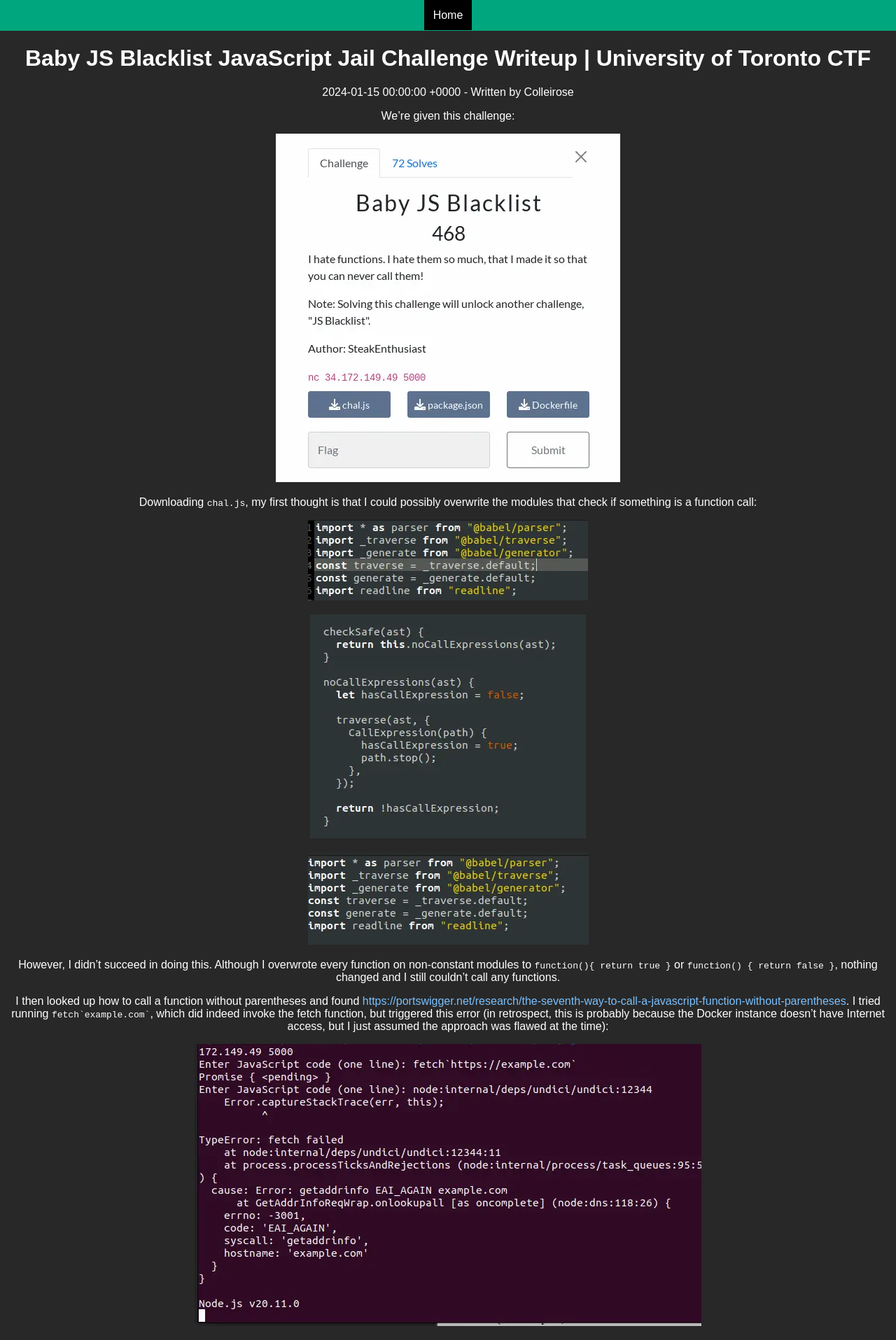
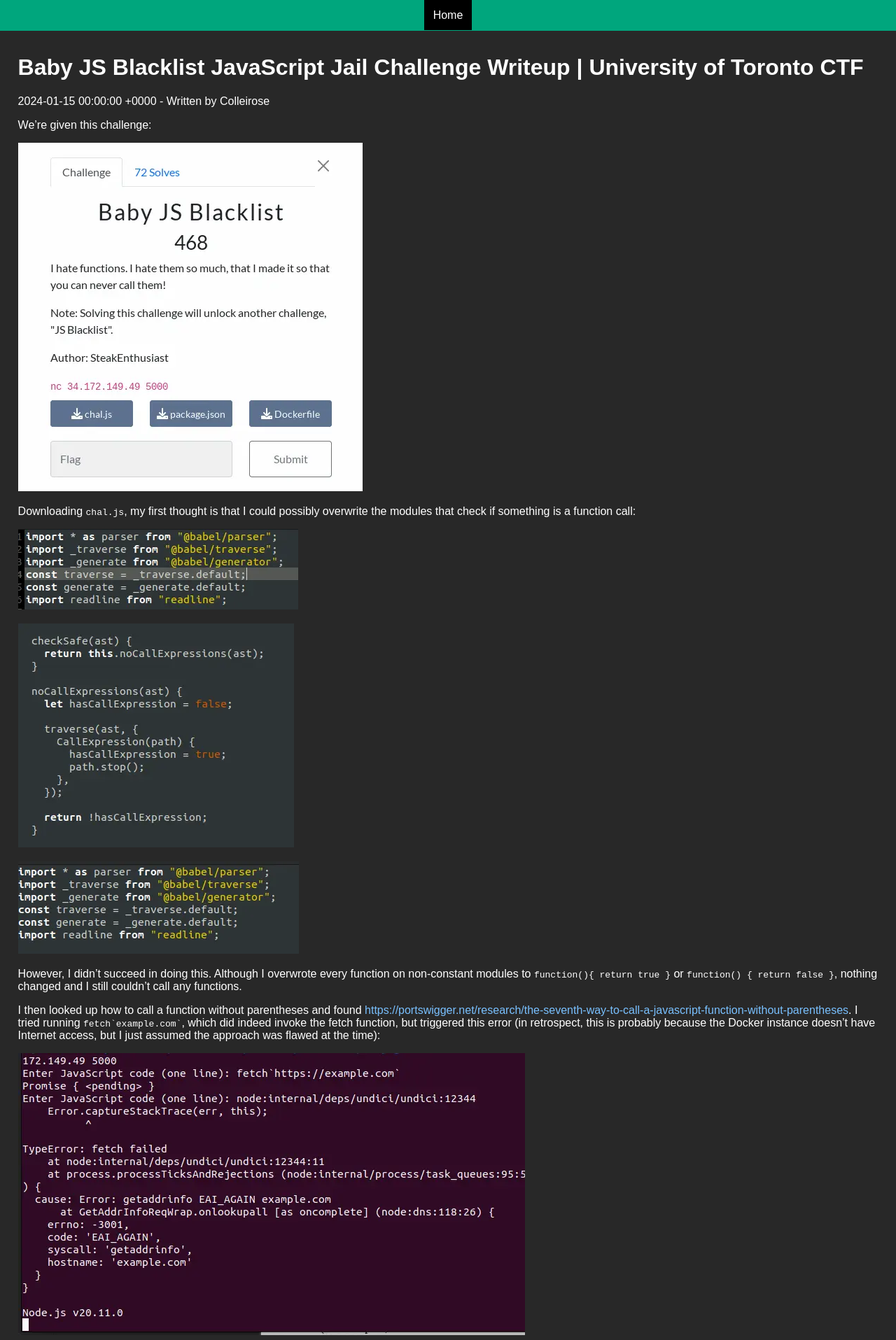
Before and after one commit to colleirose/colleirose.github.io, a Jekyll site: the page built from _posts/2024-01-15-baby-js-blacklist.md, in a window 1280 px wide. Shown: the top 1915 px of the page at 70% size. Built offline with Jekyll 4.4.1, drawn with Linux system fonts in a browser that asks for light colours; nearby versions of some CDN libraries.

Commit message:
Update post.html

```diff
--- a/_layouts/post.html
+++ b/_layouts/post.html
@@ -4,3 +4,14 @@ layout: default
 <p>{{ page.date }} - Written by {{ page.author }}</p>
 
 {{ content }}
+
+<!--
+post-specific styling
+looks nice on posts but not on the main page
+-->
+<style>
+  main {
+    text-align: left;
+    margin: 1% 2%;
+  }
+</style>
```
